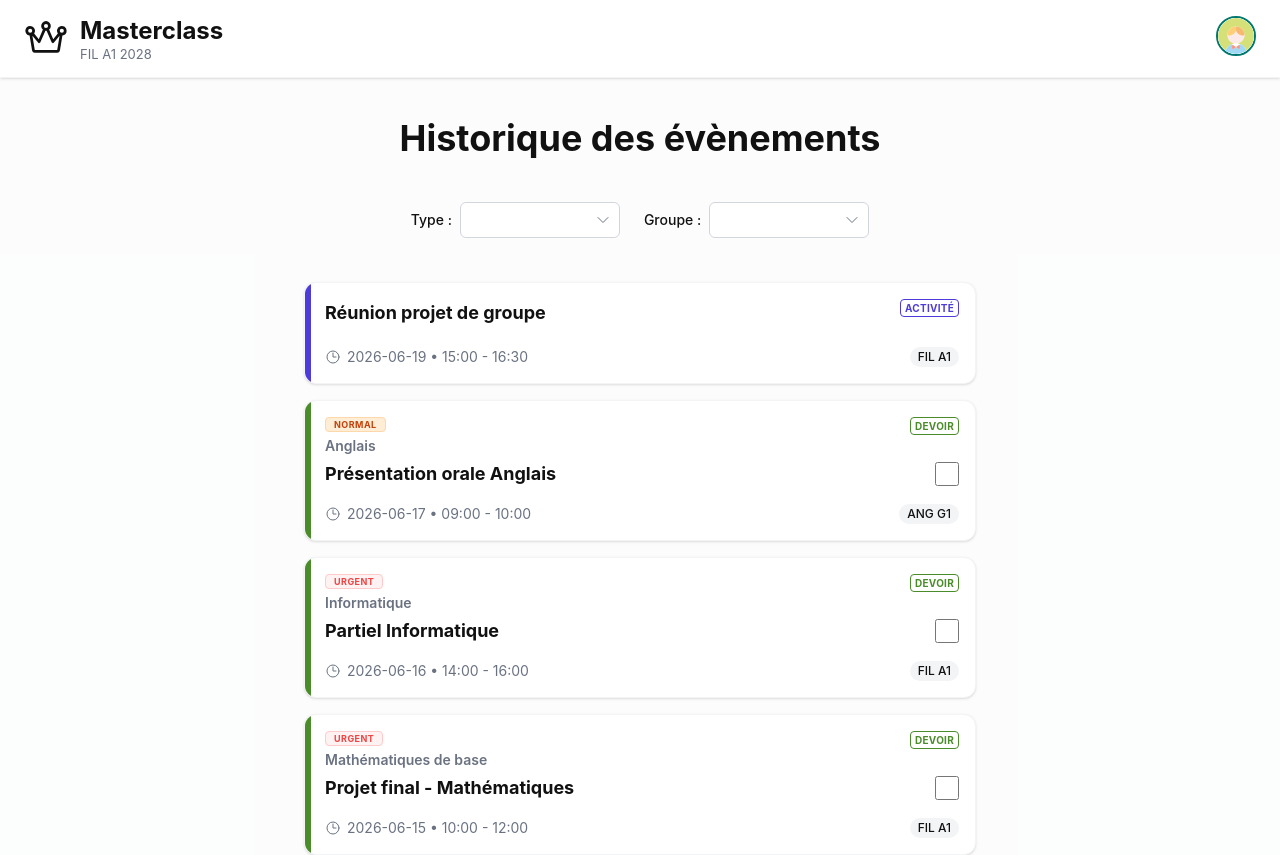
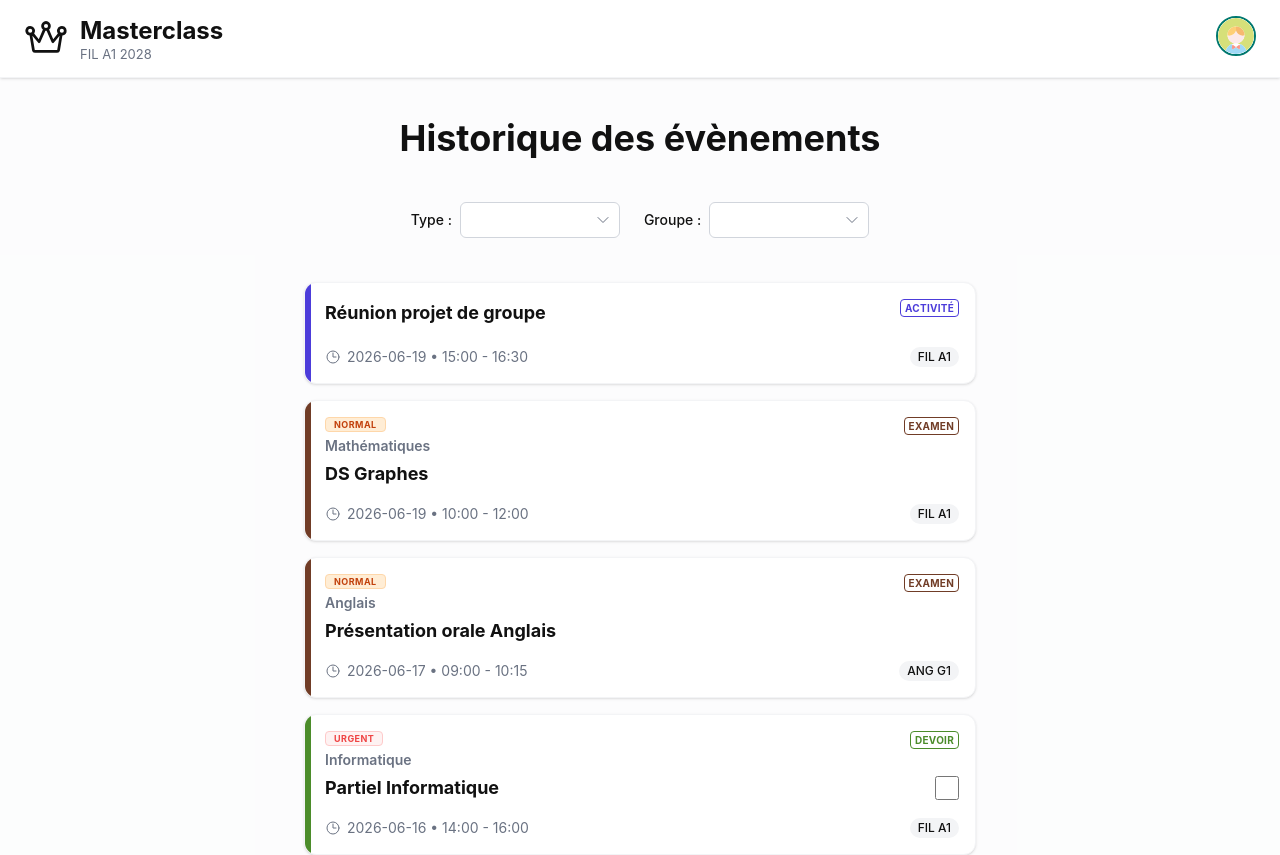
Before and after one commit to Arcols/Masterclass, a Vue app in the folder masterclass-front/: page /history in a window 1280 px wide. Shown: the top 855 px of the page. Built offline with nearby package versions, Linux system fonts and the light colour scheme.

Commit message:
feat(front): :sparkles: Ajout du type examen dans les badges

```diff
--- a/masterclass-front/src/assets/theme.css
+++ b/masterclass-front/src/assets/theme.css
@@ -11,6 +11,7 @@
 
   /* Couleurs pour les types d'évènements */
   --color-tag-devoir: #4b8c2a;
+  --color-tag-examen: #703C26;
   --color-tag-activite: #4c3cda;
   --color-tag-sport: #a21caf;
 
@@ -23,6 +24,12 @@
   --color-tag-devoir-txt: var(--color-tag-devoir);
   --color-tag-devoir-bg: transparent;
   --color-tag-devoir-border: var(--color-tag-devoir);
+  --color-tag-devoir-txt: var(--color-tag-devoir);
+  --color-tag-devoir-bg: transparent;
+  --color-tag-devoir-border: var(--color-tag-devoir);
+  --color-tag-examen-txt: var(--color-tag-examen);
+  --color-tag-examen-bg: transparent;
+  --color-tag-examen-border: var(--color-tag-examen);
   --color-tag-activite-txt: var(--color-tag-activite);
   --color-tag-activite-bg: transparent;
   --color-tag-activite-border: var(--color-tag-activite);
--- a/masterclass-front/src/components/event/EventBadge.vue
+++ b/masterclass-front/src/components/event/EventBadge.vue
@@ -16,6 +16,8 @@ const badgeConfig = computed(() => {
   switch (props.type) {
     case 'devoir':
       return { label: 'DEVOIR', class: 'bg-[var(--color-tag-devoir-bg)] text-[var(--color-tag-devoir-txt)] border-[var(--color-tag-devoir-border)]' };
+    case 'examen':
+      return { label: 'EXAMEN', class: 'bg-[var(--color-tag-examen-bg)] text-[var(--color-tag-examen-txt)] border-[var(--color-tag-examen-border)]' };
     case 'activite':
       return { label: 'ACTIVITÉ', class: 'bg-[var(--color-tag-activite-bg)] text-[var(--color-tag-activite-txt)] border-[var(--color-tag-activite-border)]' };
     case 'sport':
--- a/masterclass-front/src/mocks/events.json
+++ b/masterclass-front/src/mocks/events.json
@@ -81,13 +81,13 @@
   },
   {
     "id": "7",
-    "type": "devoir",
+    "type": "examen",
     "title": "Présentation orale Anglais",
     "subject": "Anglais",
     "description": "Présentation individuelle sur un sujet d'actualité en anglais.",
     "date": "2026-06-17",
     "startTime": "09:00",
-    "endTime": "10:00",
+    "endTime": "10:15",
     "location": "J147",
     "priority": "normal",
     "group": "ANG G1",
@@ -104,5 +104,18 @@
     "location": "Salle de réunion",
     "group": "FIL A1",
     "isCompleted": false
+  },{
+    "id": "9",
+    "type": "examen",
+    "title": "DS Graphes",
+    "subject": "Mathématiques",
+    "description": "Devoir surveillé sur les graphes et leurs applications.",
+    "date": "2026-06-19",
+    "startTime": "10:00",
+    "endTime": "12:00",
+    "location": "J147",
+    "priority": "normal",
+    "group": "FIL A1",
+    "isCompleted": false
   }
 ]
--- a/masterclass-front/src/types/event.ts
+++ b/masterclass-front/src/types/event.ts
@@ -1,4 +1,4 @@
-export type EventType = 'devoir' | 'activite' | 'sport';
+export type EventType = 'devoir' | 'examen' | 'activite' | 'sport';
 
 export interface EventTypeOption {
   id: EventType;
```
